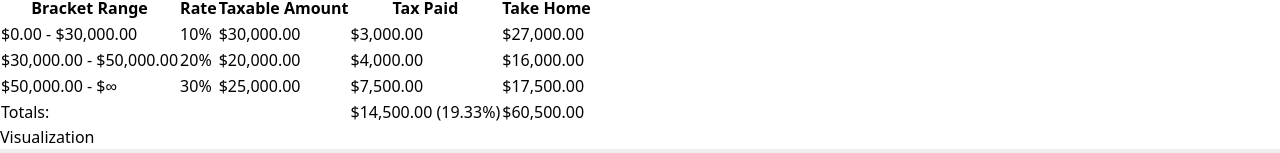
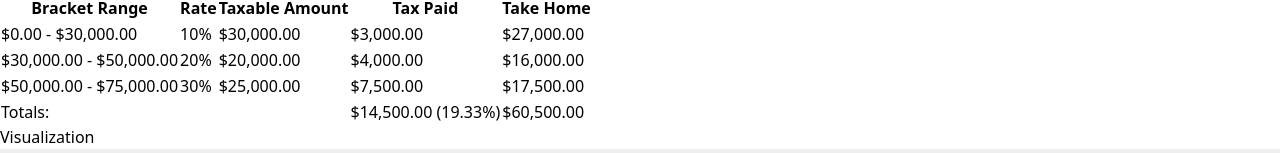
Before and after one commit to dnsge/tax-bracket-explorer, a React (Vite) app: page / in a window 1280 px wide. Shown: the part 255-408 px from the top of the page. Built offline with nearby package versions, Linux system fonts and the light colour scheme.

Commit message:
end last bracket range at income

```diff
--- a/src/TaxVisualizer.tsx
+++ b/src/TaxVisualizer.tsx
@@ -13,7 +13,7 @@ const calculateTaxes = (brackets: TaxBracket[], income: number) => {
 
   for (let i = 0; i < brackets.length; i++) {
     const bracket = brackets[i];
-    const nextBracketMin = brackets[i + 1]?.min || Infinity;
+    const nextBracketMin = brackets[i + 1]?.min || income;
     const bracketMax = Math.min(nextBracketMin, income);
     const bracketMin = bracket.min;
 
```
